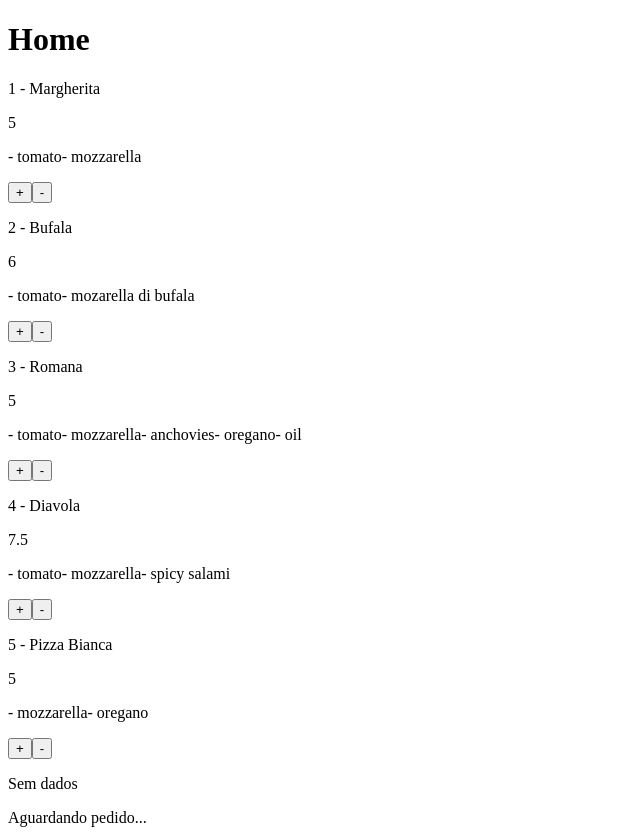
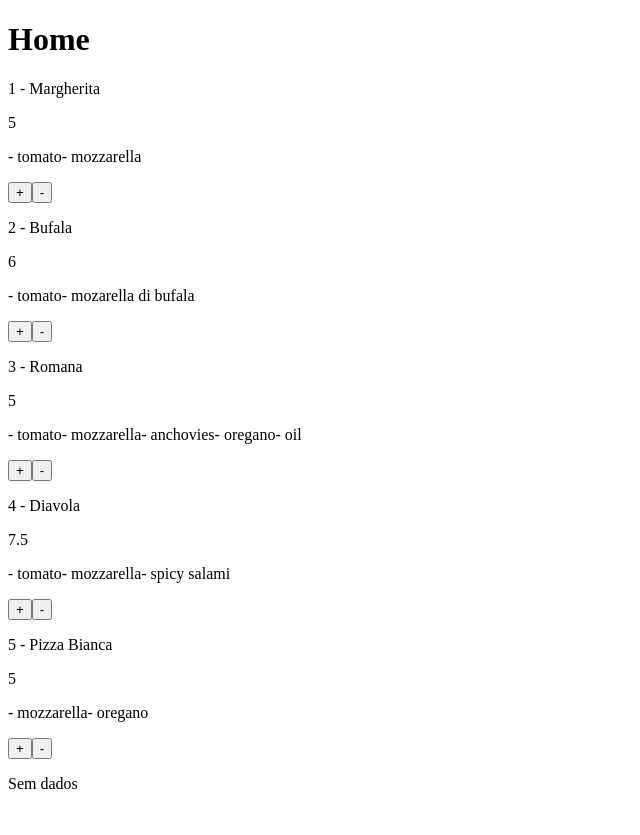
Before and after one commit to savifon/pizza-labs, a React (Create React App) app: page / in a window 1280 px wide. Shown: the whole page, without its empty margins (0-640 px from the left). After the commit the page ends 809 px from the top, so only its background shows below. Built offline with nearby package versions, Linux system fonts and the light colour scheme.

Commit message:
convertendo ms em minutos e segundos

```diff
--- a/src/pages/Home/index.jsx
+++ b/src/pages/Home/index.jsx
@@ -65,6 +65,13 @@ const Home = () => {
       });
   };
 
+  const toMinutes = (ms) => {
+    const minutes = Math.floor(ms / 60000);
+    const seconds = ((ms % 60000) / 60000).toFixed(0);
+
+    return `${minutes}:${seconds < 10 ? `0${seconds}` : seconds}`;
+  };
+
   return (
     <>
       <h1>Home</h1>
@@ -97,7 +104,13 @@ const Home = () => {
         <p>Sem dados</p>
       )}
 
-      {order ? <p>{JSON.stringify(order)}</p> : <div>Aguardando pedido...</div>}
+      {order?.success ? (
+        <p>
+          Seu pedido será entregue em {toMinutes(order.deliveryTime)} minutos
+        </p>
+      ) : (
+        ""
+      )}
     </>
   );
 };
```
